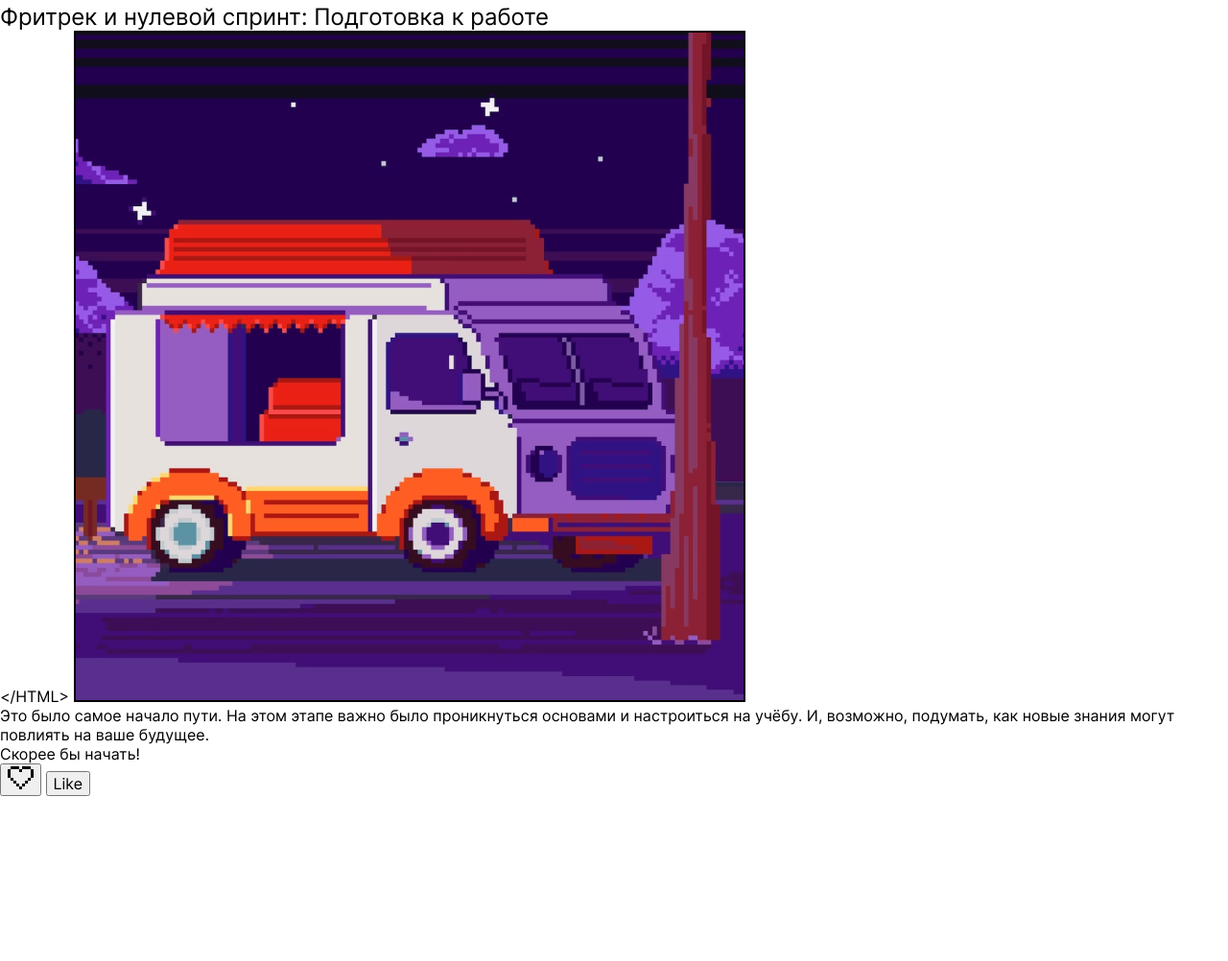
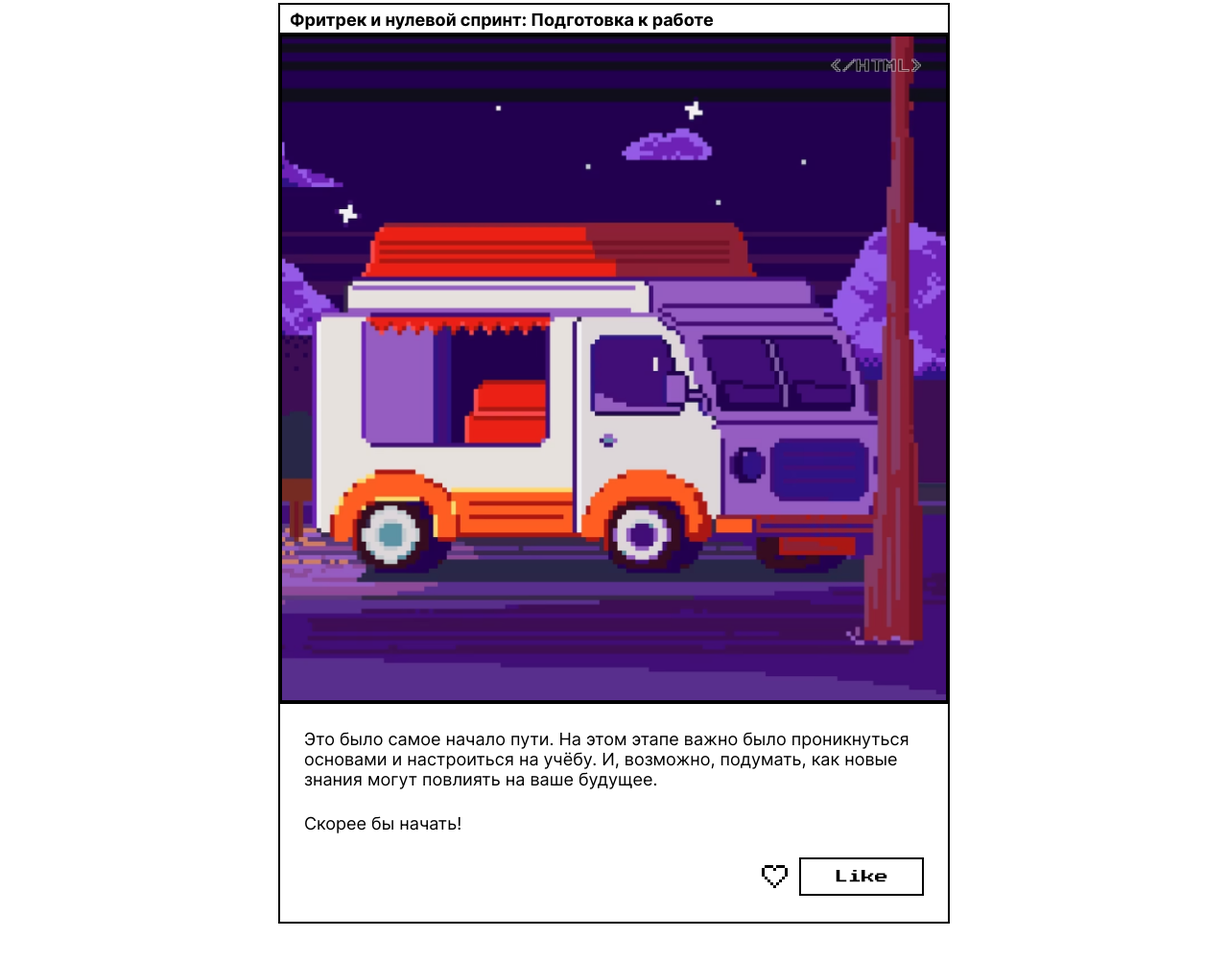
Before and after one commit to dmasalex197/zakrivayuschiy-teg-f, a plain HTML site: page index.html in a window 1280 px wide. Shown: the part 560-1562 px from the top of the page at 96% size. Before the commit the page ends 1390 px from the top, so only its background shows below. Drawn offline with Linux system fonts and the light colour scheme.

Commit message:
add first card

```diff
--- a/styles/style.css
+++ b/styles/style.css
@@ -68,7 +68,6 @@
   position: relative;
   background: transparent;
   text-transform: uppercase;
-  /* margin-inline-start: 20px; */
   cursor: pointer;
   border: none;
   transition: opacity 0.3s ease;
@@ -89,7 +88,6 @@
 .theme-menu__button:disabled::before {
   content: "▶";
   position: absolute;
-  /* inset-block-start: 0; */
   animation: pointer infinite 0.5s ease-in-out alternate;
   inset-inline-start: -14px;
 }
@@ -109,7 +107,109 @@
 
 .theme-menu__button:disabled {
   opacity: 0.6;
-  /* pointer-events: none; */
 }
 
 /* CARDS */
+
+.card {
+  border: 2px solid var(--accent-color);
+  background-color: var(--background-color);
+  margin-inline: auto;
+  max-inline-size: 700px;
+}
+
+.card:last-of-type {
+  margin-block-end: 50px;
+}
+
+.card__title {
+  padding: 5px 24px 3px 10px;
+  font-variation-settings: "wght" var(--accent-font-weight, 700);
+  font-family: var(--main-font);
+  font-size: 18px;
+}
+
+.card__image-block {
+  position: relative;
+}
+
+.image-link {
+  position: absolute;
+  z-index: 1;
+  font-family: var(--accent-font);
+  font-size: 14px;
+  top: 28px;
+  right: 25px;
+  opacity: 0.5;
+}
+
+@supports (-webkit-text-stroke: 1px var(--color-image-link)) {
+  .image-link {
+    -webkit-text-stroke: 1px var(--color-image-link);
+  }
+}
+
+.card__image {
+  width: 100%;
+  object-fit: cover;
+  object-position: center;
+  border-top: 2px solid var(--accent-color);
+  border-bottom: 2px solid var(--accent-color);
+}
+
+.card__text__block {
+  padding-block-start: 22px;
+  padding-inline: 25px;
+}
+
+.card__text {
+  font-size: 18px;
+  line-height: 21px;
+}
+
+.card p {
+  margin-block-end: 25px;
+}
+
+.card p:last-child {
+  margin-block-end: 0;
+}
+
+.card__button {
+  display: flex;
+  justify-content: flex-end;
+  min-block-size: 38px;
+  align-items: center;
+  gap: 6px;
+  padding-inline-end: 25px;
+  padding-block-end: 27px;
+  padding-block-start: 25px;
+}
+
+.card__icon-button {
+  display: flex;
+  background: transparent;
+  border: none;
+  transition: border 0.3s ease;
+  cursor: pointer;
+  height: 100%;
+  align-items: center;
+}
+
+.button__text {
+  font-family: var(--accent-font);
+  font-size: 14px;
+  line-height: 90%;
+  font-style: normal;
+  color: var(--button-color);
+  mix-blend-mode: difference;
+}
+
+.card__like-button {
+  display: flex;
+  justify-content: center;
+  background: transparent;
+  padding: 12px 0;
+  min-inline-size: 130px;
+  border: 2px solid var(--accent-color);
+}
--- a/styles/variables.css
+++ b/styles/variables.css
@@ -18,4 +18,5 @@
   --accent-color: #000000;
   --background-color: #ffffff;
   --color-image-link: #fff;
+  --button-color: #fff;
 }
```
